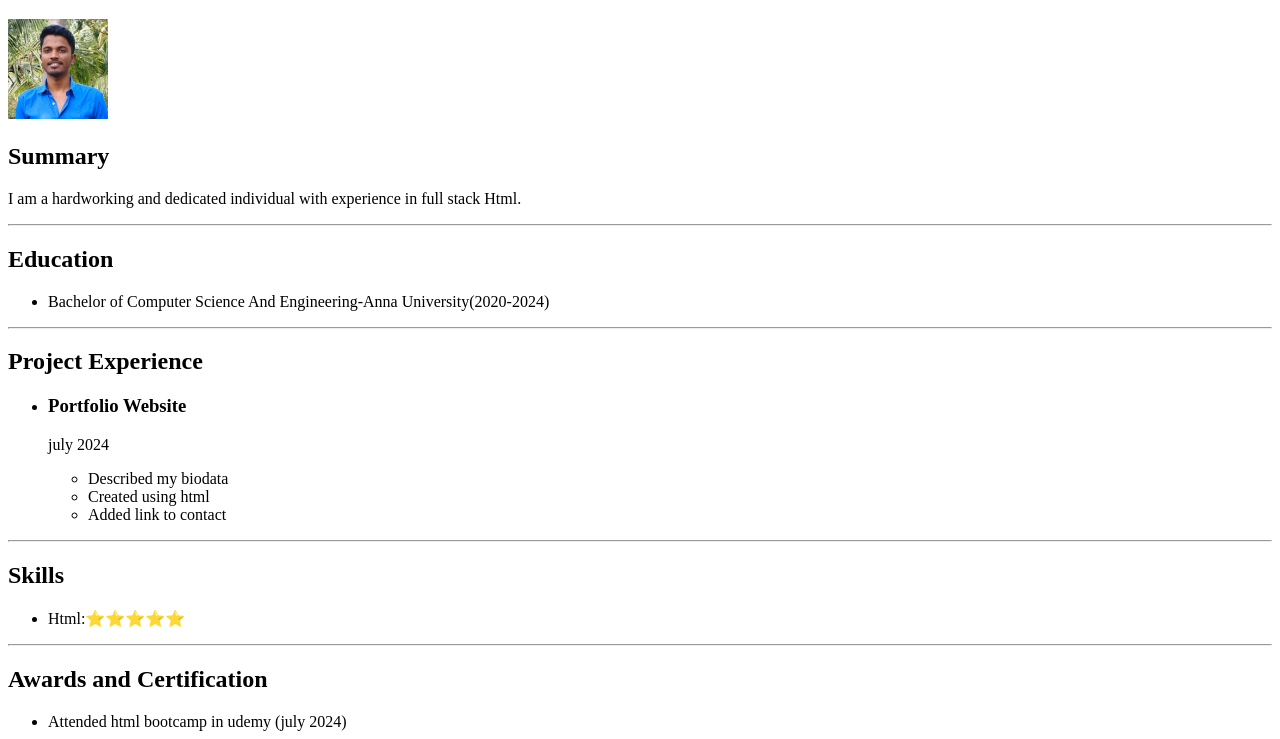
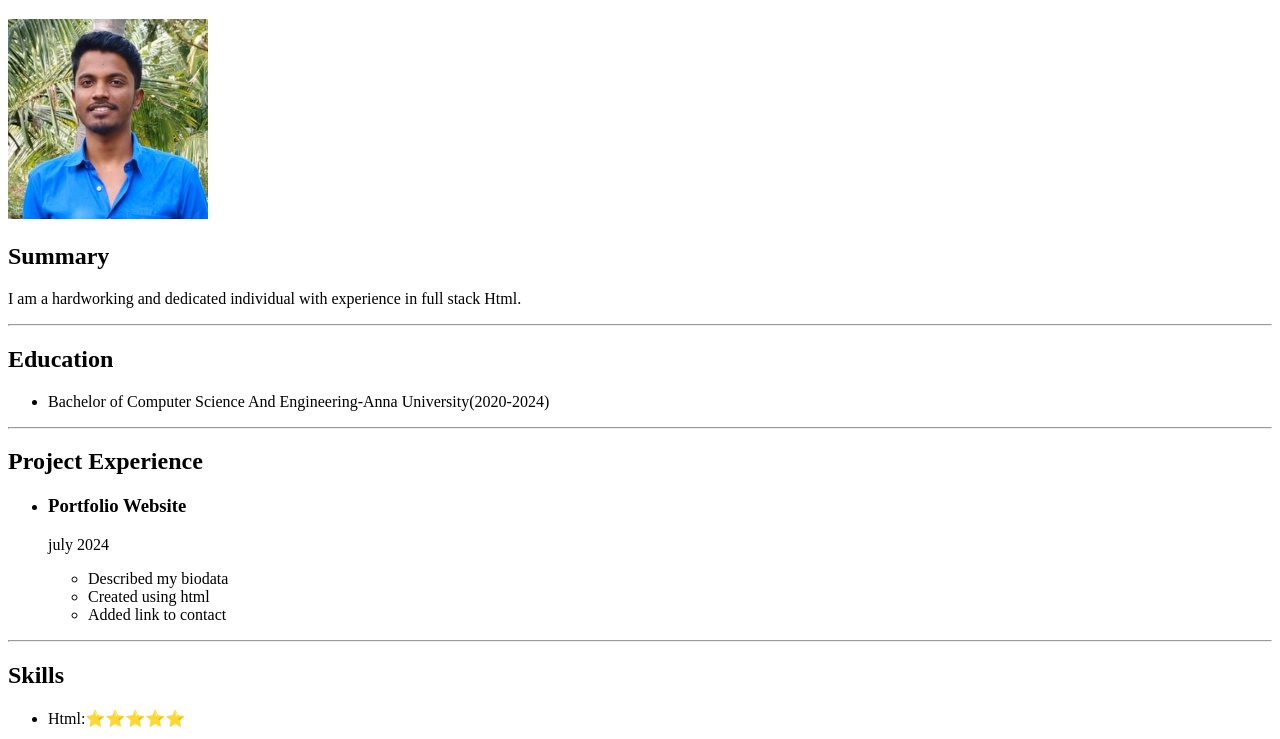
Before and after one commit to s-anthoshsivan/Html-portfolio, a plain HTML site: page index.html in a window 1280 px wide. Shown: the part 61-800 px from the top of the page. Drawn offline with Linux system fonts and the light colour scheme.

Commit message:
Update index.html

```diff
--- a/index.html
+++ b/index.html
@@ -8,8 +8,8 @@
     <h1>Santhoshsivan</h1>
     <img
       src="./assets/images/myphoto.jpg"
-      width="100"
-      height="100"
+      width="200"
+      height="200"
       alt="photo of Santhoshsivan"
     />
     <h2>Summary</h2>
```
